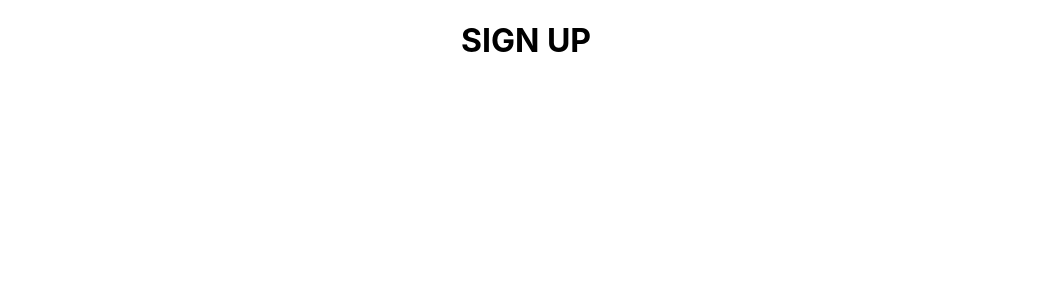
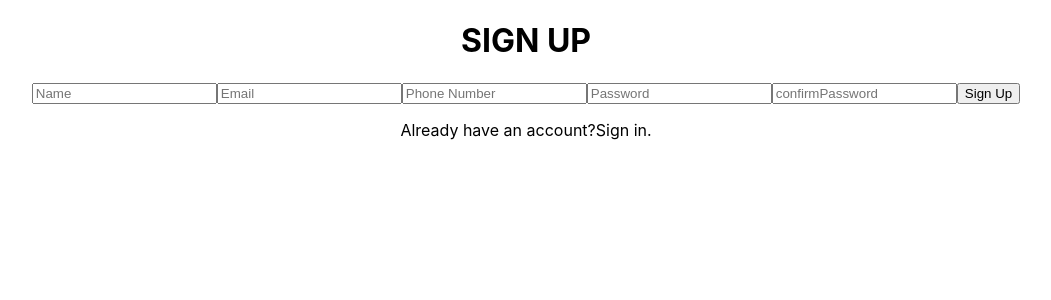
Before and after one commit to ft-water-my-plants-7/frontend, a React (Create React App) app in the folder water-my-plants/: page /Signup in a window 1280 px wide. Shown: the top 300 px of the page, without its empty margins (114-1165 px from the left). Built offline with nearby package versions, Linux system fonts and the light colour scheme.

Commit message:
sign-up form skeleton created

```diff
--- a/water-my-plants/src/Components/sign-up.js
+++ b/water-my-plants/src/Components/sign-up.js
@@ -1,7 +1,74 @@
+import React, { useState, useHistory, useEffect } from "react";
+import styled from "styled-components";
+import axios from "axios";
+
 
 const SignUpForm = () => {
-    return(
-        <h1>SIGN UP</h1>
-    )
+  // STATES
+  const initialFormValue = {
+    name: "",
+    email: "",
+    phone: "",
+    password: "",
+    confirmPassword: "",
+  };
+
+  const [formValue, setFormValue] = useState(initialFormValue);
+
+  //EVENT HANDLERS
+  const changeHandler = (event) => {
+    setFormValue({ ...formValue, [event.target.name]: event.target.value });
+  };
+
+  const onSubmit = (event) => {
+    event.preventDefault();
+    console.log(formValue);
+  };
+
+
+  return (
+    <div>
+      <h1>SIGN UP</h1>
+      <form onSubmit={onSubmit}>
+        <input
+          type="text"
+          name="name"
+          id="name"
+          placeholder="Name"
+          onChange={changeHandler}
+        />
+        <input
+          type="email"
+          name="email"
+          id="email"
+          placeholder="Email"
+          onChange={changeHandler}
+        />
+        <input
+          type="tel"
+          name="phone"
+          id="phone"
+          placeholder="Phone Number"
+          onChange={changeHandler}
+        />
+        <input
+          type="password"
+          name="password"
+          id="password"
+          placeholder="Password"
+          onChange={changeHandler}
+        />
+        <input
+          type="password"
+          name="confirmPassword"
+          id="confirmPassword"
+          placeholder="confirmPassword"
+          onChange={changeHandler}
+        />
+        <button>Sign Up</button>
+      </form>
+      <p>Already have an account?<span>Sign in.</span></p>
+    </div>
+  );
 }
 export default SignUpForm
```
